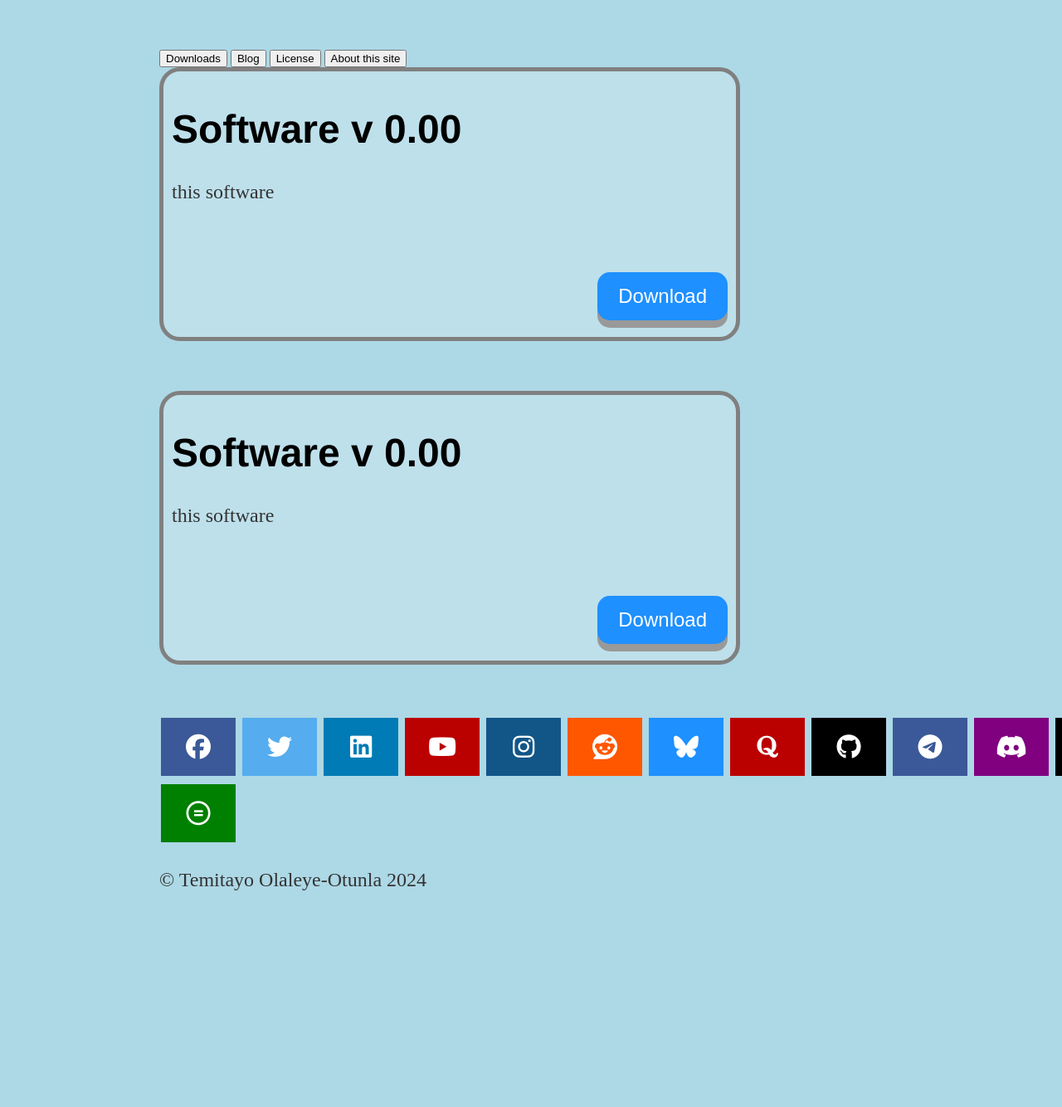
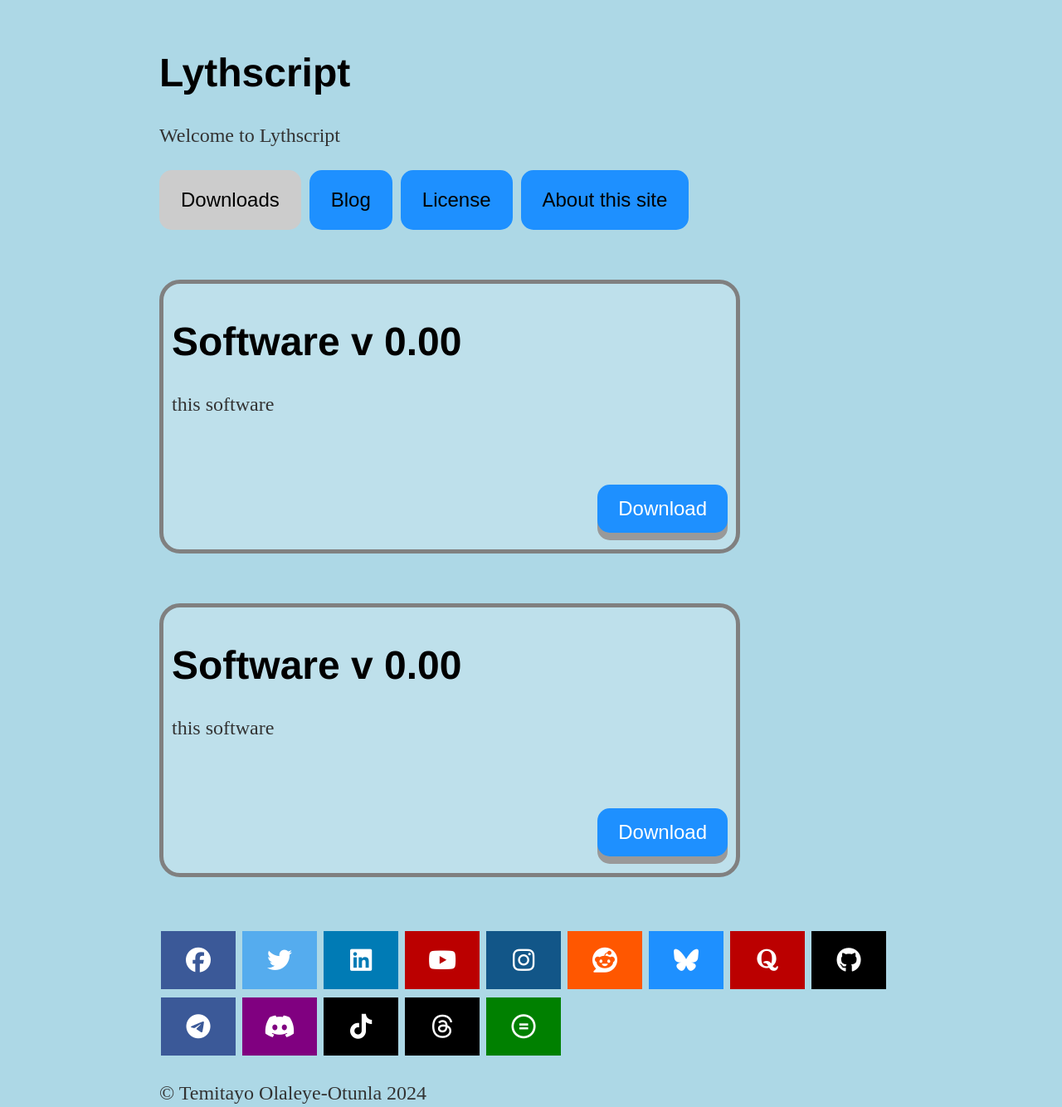
Before and after one commit to lythwind/lythwind.github.io, a Jekyll site: the page built from index.html, in a window 1280 px wide. Shown: the whole page at 83% size. Built offline with Jekyll 4.4.1, drawn with Linux system fonts in a browser that asks for light colours; nearby versions of some CDN libraries; before the commit the page ends 1078 px from its top, so only the background shows below that.

Commit message:
Update index.html

```diff
--- a/index.html
+++ b/index.html
@@ -3,7 +3,7 @@ layout: default
 title: Lythscript
 ---
 <div class = "page-container">
-	<div class= "page-content>
+	<div class= "page-content">
   <h1>Lythscript</h1>
 <p>Welcome to Lythscript</p>
 
```
